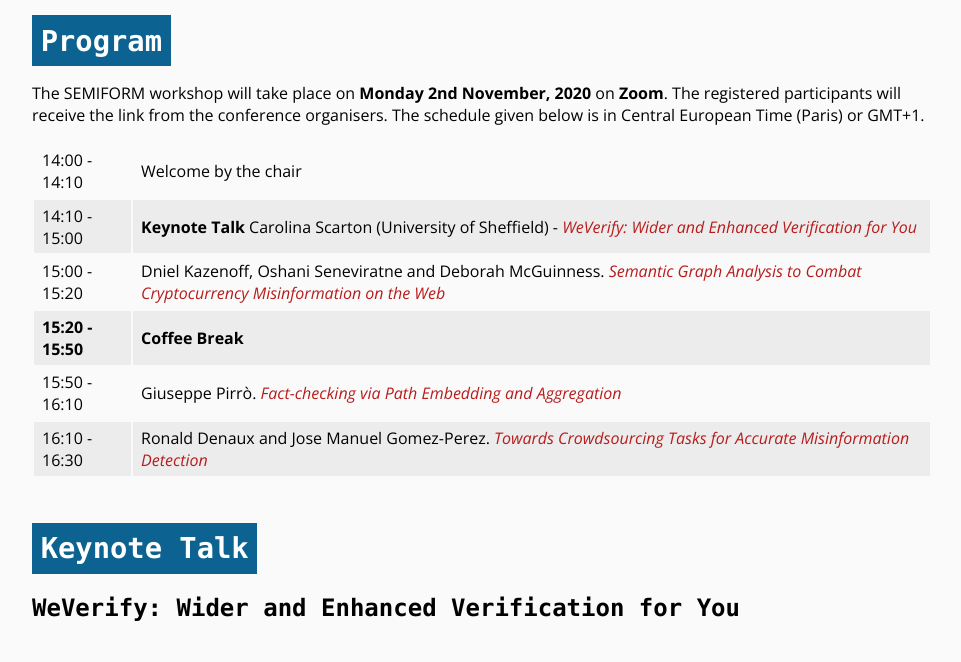
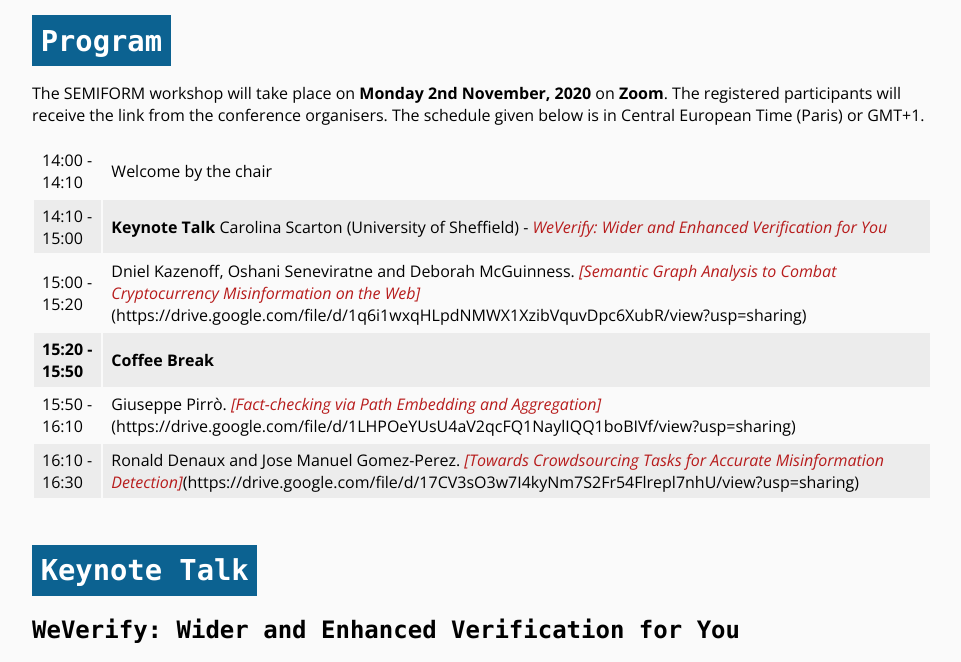
Before and after one commit to D2KLab/semiform2020, a Jekyll site: the page built from docs/program.md, in a window 1280 px wide and 900 px high, scrolled down 414 px, cut to the strip 0-662 px from the top of the window. Shown: the whole strip, without its empty margins (158-1119 px from the left). Built offline with Jekyll 4.4.1, drawn with Linux system fonts in a browser that asks for light colours; part of the change alters nothing that is shown.

Commit message:
Add links to the papers

```diff
--- a/docs/program.md
+++ b/docs/program.md
@@ -12,10 +12,10 @@ The SEMIFORM workshop will take place on **Monday 2nd November, 2020** on **Zoom
 
 | 14:00 - 14:10	| Welcome by the chair |
 | 14:10 - 15:00	| **Keynote Talk** Carolina Scarton (University of Sheffield) - *WeVerify: Wider and Enhanced Verification for You* |
-| 15:00 - 15:20	| Dniel Kazenoff, Oshani Seneviratne and Deborah McGuinness. *Semantic Graph Analysis to Combat Cryptocurrency Misinformation on the Web* |
+| 15:00 - 15:20	| Dniel Kazenoff, Oshani Seneviratne and Deborah McGuinness. *[Semantic Graph Analysis to Combat Cryptocurrency Misinformation on the Web]*(https://drive.google.com/file/d/1q6i1wxqHLpdNMWX1XzibVquvDpc6XubR/view?usp=sharing) |
 | **15:20 - 15:50**	| **Coffee Break** |
-| 15:50 - 16:10	| Giuseppe Pirrò. *Fact-checking via Path Embedding and Aggregation* |
-| 16:10 - 16:30	| Ronald Denaux and Jose Manuel Gomez-Perez. *Towards Crowdsourcing Tasks for Accurate Misinformation Detection* |
+| 15:50 - 16:10	| Giuseppe Pirrò. *[Fact-checking via Path Embedding and Aggregation]*(https://drive.google.com/file/d/1LHPOeYUsU4aV2qcFQ1NaylIQQ1boBIVf/view?usp=sharing) |
+| 16:10 - 16:30	| Ronald Denaux and Jose Manuel Gomez-Perez. *[Towards Crowdsourcing Tasks for Accurate Misinformation Detection]*(https://drive.google.com/file/d/17CV3sO3w7I4kyNm7S2Fr54Flrepl7nhU/view?usp=sharing) |
 
 # Keynote Talk
 
```
